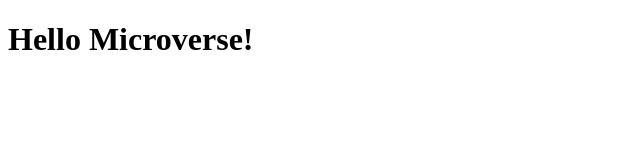
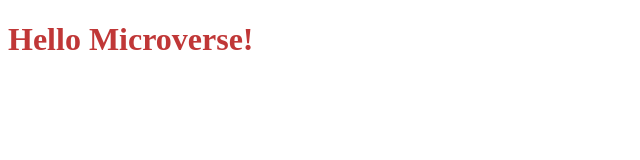
Before and after one commit to YungKingJayy/Hello-Microverse, a plain HTML site: page index.html in a window 1280 px wide. Shown: the whole page, without its empty margins (0-640 px from the left). Drawn offline with Linux system fonts and the light colour scheme.

Commit message:
added css

```diff
--- a/index.html
+++ b/index.html
@@ -4,6 +4,7 @@
     <meta charset="UTF-8">
     <meta http-equiv="X-UA-Compatible" content="IE=edge">
     <meta name="viewport" content="width=device-width, initial-scale=1.0">
+    <link rel="stylesheet" href="./style.css">
     <title>Hello Microverse</title>
 </head>
 <body>
--- /dev/null
+++ b/style.css
@@ -0,0 +1,3 @@
+.hello-microverse {
+    color: rgb(192, 55, 55);
+}
```
